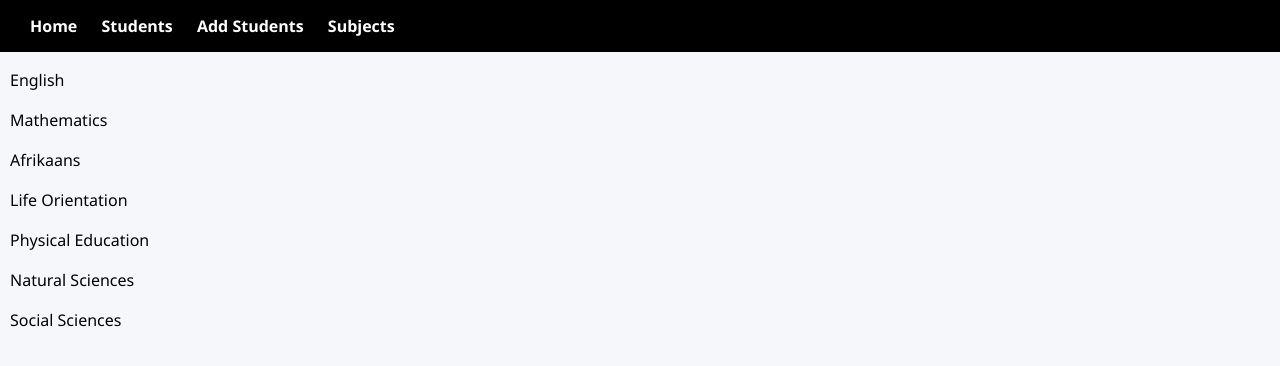
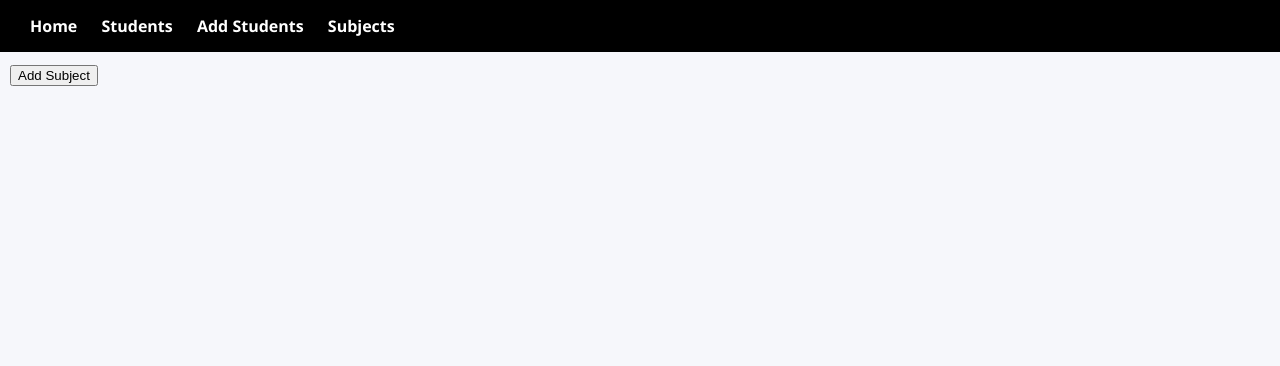
Before and after one commit to Nqobile-Nda/Student_Management_Program_V1, a Flask app: page /subjects in a window 1280 px wide. Shown: the top 366 px of the page. Run offline with Flask 3, Linux system fonts and the light colour scheme; data that the repository does not hold is empty.

Commit message:
Subjects are now loaded and stored on the database

```diff
--- a/app.py
+++ b/app.py
@@ -1,5 +1,7 @@
 from flask import Flask, render_template, request, flash, get_flashed_messages, redirect, url_for, abort, jsonify
 from models.students import students_table, load_students, create_student, update_student_details, delete_student
+from models.subjects import subjects_table, add_subject, load_subjects
+from models.grade import grade_table
 import os
 from dotenv import load_dotenv
 import time
@@ -12,9 +14,9 @@ app = Flask(__name__)
 app.secret_key = os.environ.get("SECRET_KEY")
 
 
-subject_options = ["English", "Mathematics", "Afrikaans", "Life Orientation", "Physical Education", "Natural Sciences", "Social Sciences"]
-
 students_table()
+subjects_table()
+grade_table()
 
 
 def serialize_subjects(subjects):
@@ -55,6 +57,7 @@ def load_students_route():
 
 @app.route("/add_student")
 def add_student_page():
+    subject_options = load_subjects()
     return render_template("add_student.html", subject_options=subject_options)
 
 
@@ -78,6 +81,7 @@ def add_student_route():
 @app.route("/student/edit/<int:student_id>", methods=["GET"])
 def edit_student_page(student_id):
     students = load_students()
+    subject_options = load_subjects()
     student = next((student for student in students if student.get("student_id") == student_id), None)
 
     if student is None:
@@ -131,10 +135,22 @@ def delete_student_route(student_id):
 
 @app.route("/subjects")
 def subjects_page():
-    students = load_students()
+    subject_options = load_subjects()
     return render_template("subjects.html", subject_options=subject_options)
 
 
+@app.route("/add_subject")
+def add_subject_page():
+    return render_template("add_subject.html")
+
+
+@app.route("/api/add_subject", methods=["POST"])
+def add_subject_route():
+    data = request.get_json()
+
+    subject = data.get("subject")
+    add_subject(subject)
+    return jsonify({"message": "Subject added successfully"})
 
 
 if __name__ == "__main__":
--- a/models/subjects.py
+++ b/models/subjects.py
@@ -1,20 +1,40 @@
 import sqlite3
 
 def database_connection():
-    conn = sqlite3.connect("students.db")
+    conn = sqlite3.connect("student.db")
     conn.row_factory = sqlite3.Row
     cur = conn.cursor()
     return conn, cur
 
 
-def create_subjects_table():
+def subjects_table():
     conn, cur = database_connection()
     cur.execute("""
     CREATE TABLE IF NOT EXISTS subjects_table (
     subject_id INTEGER PRIMARY KEY AUTOINCREMENT,
-    name TEXT NOT NULL
+    subject_name TEXT NOT NULL
     );
     """)
 
     conn.commit()
     conn.close()
+
+
+def load_subjects():
+    conn, cur = database_connection()
+    cur.execute("""
+    SELECT * FROM subjects_table
+    """)
+    subject_options = [dict(row) for row in cur.fetchall()]
+    conn.close()
+    return subject_options
+
+
+def add_subject(subject_name):
+    conn, cur = database_connection()
+    cur.execute("""
+    INSERT INTO subjects_table (subject_name) VALUES (?)
+    """, (subject_name,))
+
+    conn.commit()
+    conn.close()
--- a/templates/subjects.html
+++ b/templates/subjects.html
@@ -2,11 +2,11 @@
 
 {% block content %}
 
+<button type="button" id="add-subject-button">Add Subject</button>
 
 {% for subject in subject_options %}
     <div class="subject-card">
-        <p id="subject-name">{{ subject }}</p>
-        <p></p>
+        <p class="subject-name">{{ subject.subject_name }}</p>
     </div>
 {% endfor %}
 
```
